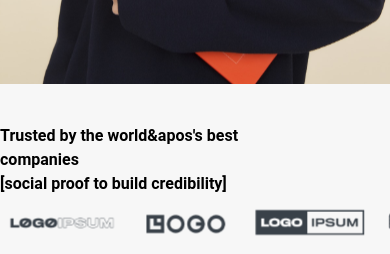
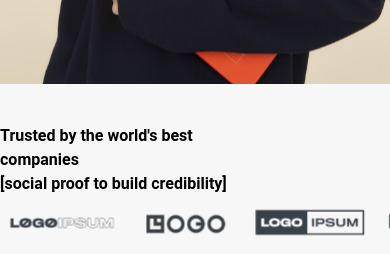
Before and after one commit to SabaZain/assignment-figma2, a Next.js app: page / in a window 390 px wide. Shown: the part 820-1074 px from the top of the page. Built offline with nearby package versions, Linux system fonts and the light colour scheme.

Commit message:
Update page.tsx

```diff
--- a/src/app/Hero/page.tsx
+++ b/src/app/Hero/page.tsx
@@ -27,7 +27,7 @@ const HeroPage = () => {
       <div className='flex flex-col md:flex-row lg:flex-row justify-between align items-center bg-[#F7F7F7] pt-[40px] pb-[40px]'>
       <div>
         <h2 className='text-[#000000] font-bold w-[320] h-[68] hidden md:flex lg:flex'>Trusted by 2000+ companies <br /> worldwide.</h2>
-        <h2 className='text-[#000000] font-bold w-[320] h-[68] pr-36 pb-2 md:hidden lg:hidden'>Trusted by the world&apos's best companies <br />
+        <h2 className='text-[#000000] font-bold w-[320] h-[68] pr-36 pb-2 md:hidden lg:hidden'>Trusted by the world&apos;s best companies <br />
         [social proof to build credibility]</h2>
       </div>
       <div>
```
